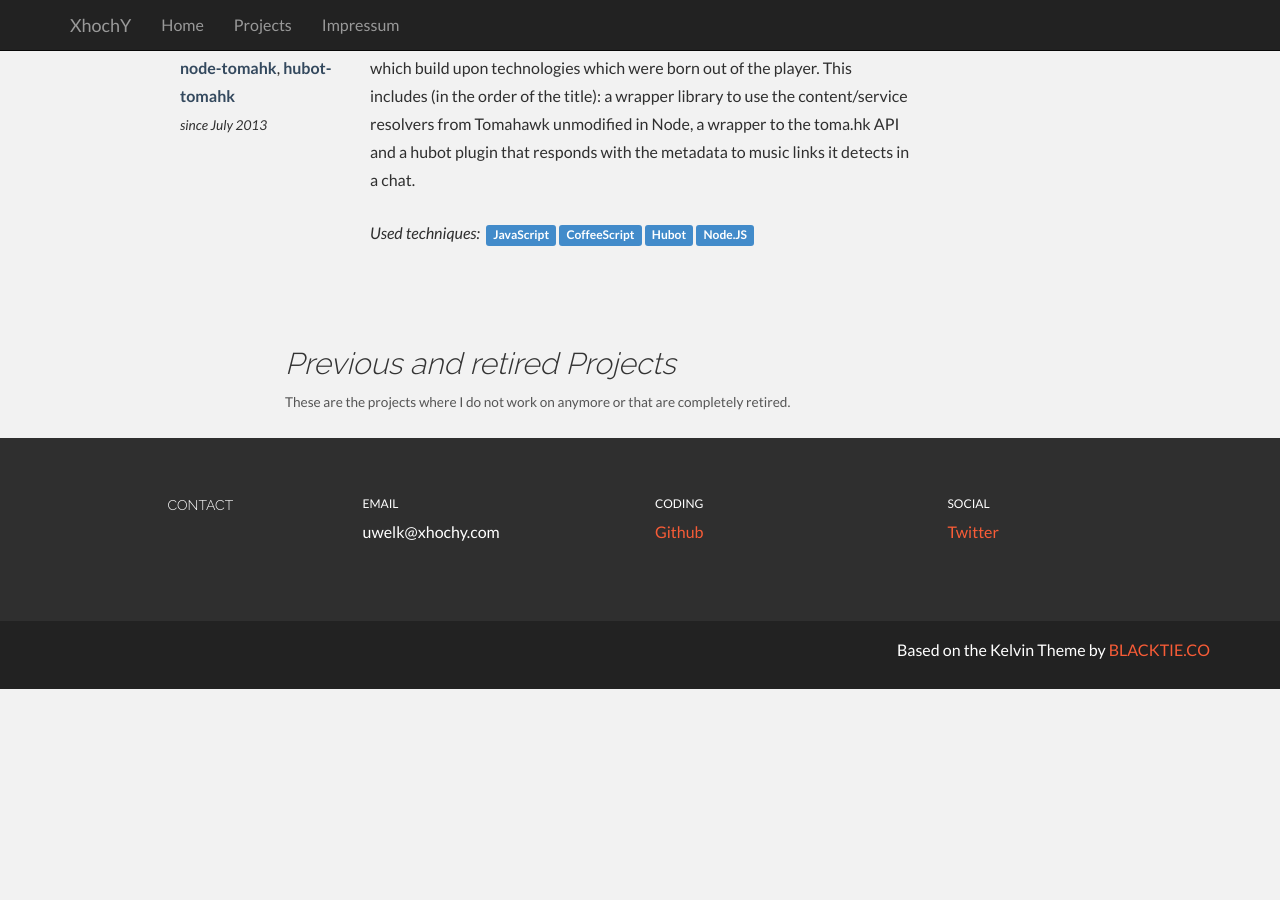
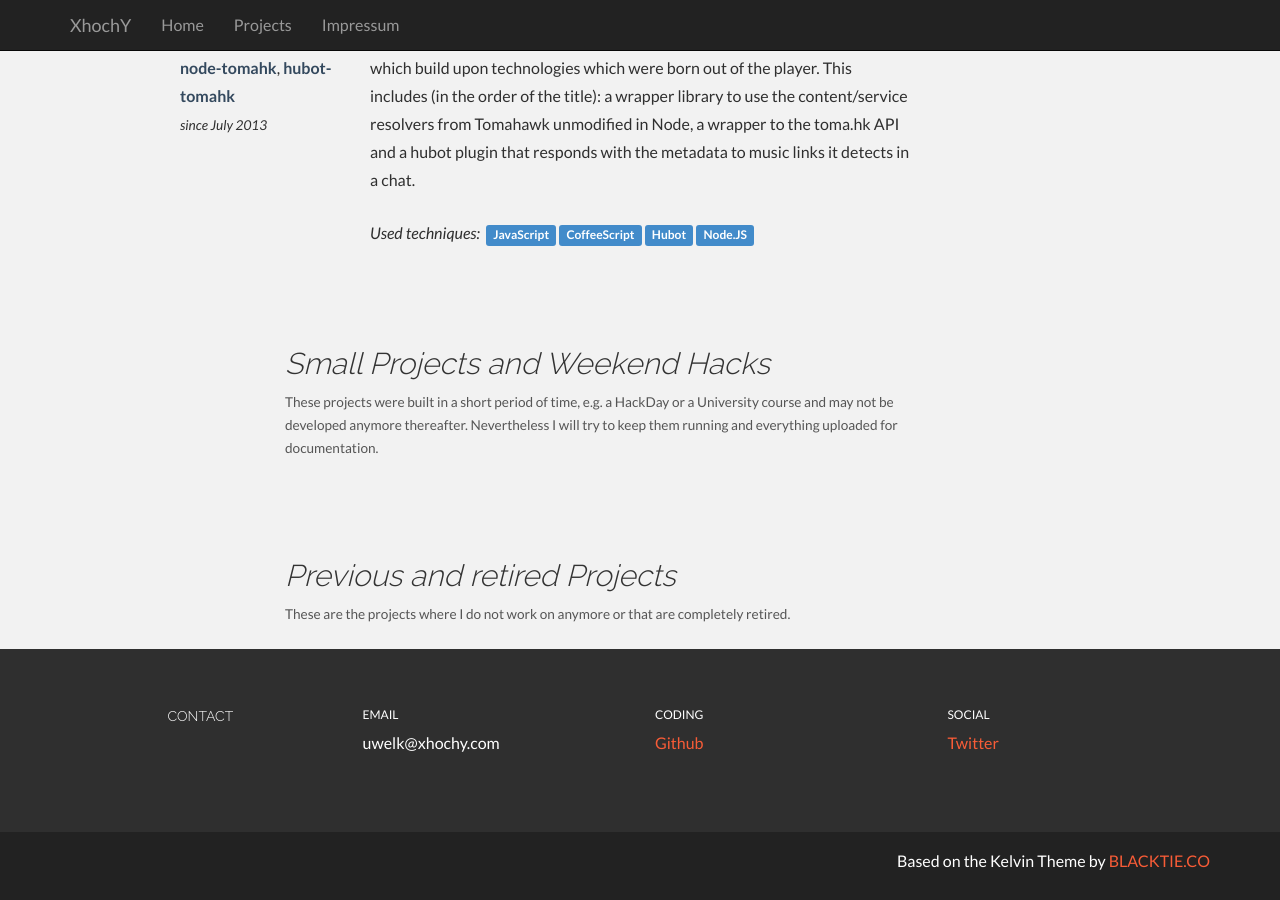
Before and after one commit to xhochy/xhochy.github.com, a Jekyll site: the page built from projects.html, in a window 1280 px wide and 900 px high, scrolled down 1435 px. Built offline with Jekyll 4.4.1, drawn with Linux system fonts in a browser that asks for light colours; before the commit the page ends 2124 px from its top, so only the background shows below that.

Commit message:
Add header about small projects

```diff
--- a/projects.html
+++ b/projects.html
@@ -118,6 +118,17 @@ title: XhochY
 <div class="container desc">
     <div class="col-lg-7 col-lg-offset-2">
         <p>
+        <h2><em>Small Projects and Weekend Hacks</em></h2>
+        <small>
+            These projects were built in a short period of time, e.g. a HackDay or a University course and may not be developed anymore thereafter.
+            Nevertheless I will try to keep them running and everything uploaded for documentation.
+        </small>
+        </p>
+    </div>
+</div>
+<div class="container desc">
+    <div class="col-lg-7 col-lg-offset-2">
+        <p>
         <h2><em>Previous and retired Projects</em></h2>
         <small>These are the projects where I do not work on anymore or that are completely retired.</small>
         </p>
```
